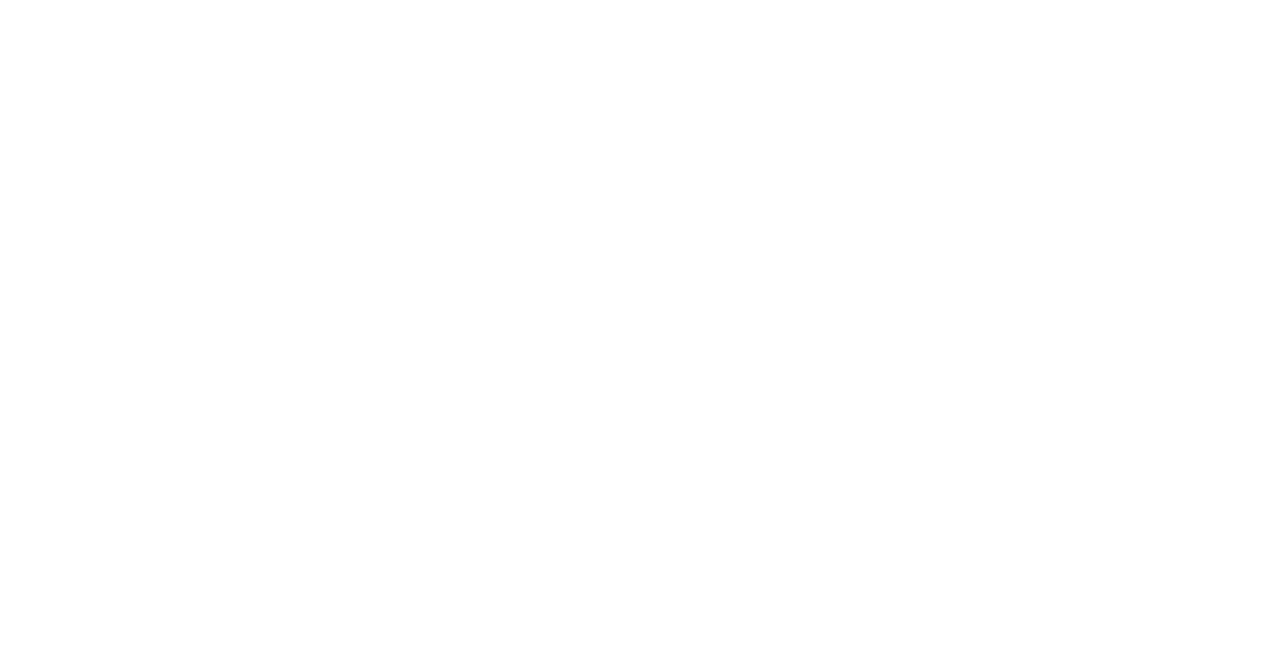
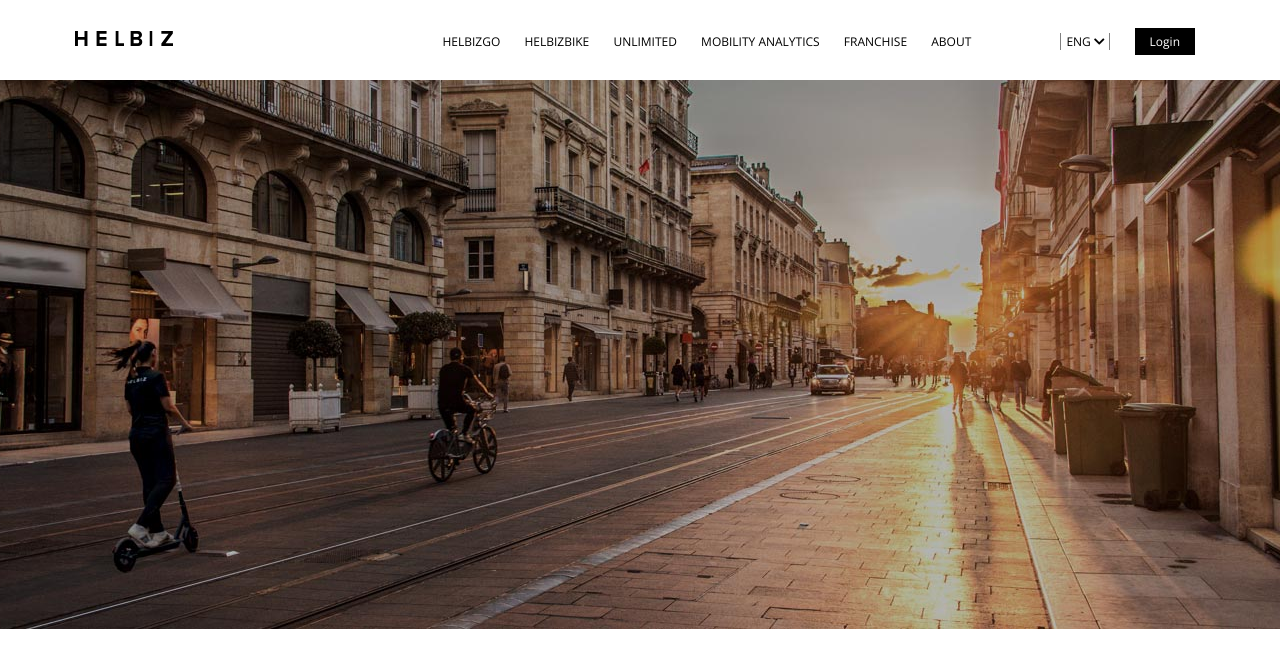
Before and after one commit to gl-guccione/html-css-helbiz, a plain HTML site: page index.html in a window 1280 px wide. Drawn offline with nearby package versions, Linux system fonts and the light colour scheme.

Commit message:
done #header-top

```diff
--- a/css/style.css
+++ b/css/style.css
@@ -1,9 +1,77 @@
 /* general */
-
+li {
+  list-style: none;
+}
 
 /* typo */
-
+body {
+  font-family: 'Open Sans', sans-serif;
+}
+a {
+  text-decoration: none;
+}
 
 /*
 HEADER
  */
+#header-top {
+  position: fixed;
+  top: 0;
+  left: 0;
+  height: 80px;
+  width: 100%;
+  background-color: #fff;
+}
+#header-top .logo {
+  padding-left: 20px;
+  height: 15px;
+}
+#header-top > .container:first-child {
+  line-height: 80px;
+}
+#header-top ul {
+  text-align: right;
+}
+#header-top ul > li {
+  display: inline-block;
+  padding: 0 10px;
+}
+#header-top ul > li > a {
+  color: #000;
+  text-transform: uppercase;
+  font-size: 12px;
+}
+#header-top .right-menu {
+  padding-right: 20px;
+}
+#header-top .right-menu li:first-child > a:first-child {
+  font-weight: 300;
+  border-left: 1px solid gray;
+  border-right: 1px solid gray;
+  padding: 0 5px;
+}
+
+#header-top .btn {
+  color: #fff;
+  background-color: #000;
+  text-transform: capitalize;
+  padding: 5px 15px;
+}
+#header-top .hamburger-menu {
+  padding-right: 15px;
+}
+
+
+
+#hero {
+  margin-top: 75px;
+  height: 554px;
+  background-image: url(../img/hero-bg.jpg);
+  background-position: center;
+}
+
+@media screen and (max-width: 767px) {
+  #hero  {
+    height: 400px;
+  }
+}
--- a/index.html
+++ b/index.html
@@ -5,11 +5,55 @@
     <meta name="viewport" content="width=device-width, initial-scale=1.0">
     <title>Transportation of Tomorrow - Helbiz</title>
     <link href="https://fonts.googleapis.com/css2?family=Open+Sans:ital,wght@0,300;0,400;0,600;0,700;0,800;1,300;1,400;1,600;1,700;1,800&display=swap" rel="stylesheet">
+    <link rel="stylesheet" href="https://cdnjs.cloudflare.com/ajax/libs/font-awesome/5.13.1/css/all.min.css">
     <link rel="stylesheet" href="css/12-bool.css">
     <link rel="stylesheet" href="css/style.css">
   </head>
   <body>
     <header>
+      <!-- header-top -->
+      <div id="header-top">
+        <div class="container">
+          <!-- logo -->
+          <div class="col-2">
+            <img class="logo" src="img/logo.svg" alt="Logo Helbiz">
+          </div>
+          <!-- /logo -->
+          <!-- menu -->
+          <div class="col-10">
+            <nav>
+              <div class="container">
+                <!-- menu desktop -->
+                <ul class="main-menu col-lg-9 none-md none-xs">
+                  <li><a href="#">HelbizGo</a></li>
+                  <li><a href="#">HelbizBike</a></li>
+                  <li><a href="#">Unlimited</a></li>
+                  <li><a href="#">Mobility Analytics</a></li>
+                  <li><a href="#">Franchise</a></li>
+                  <li><a href="#">About</a></li>
+                </ul>
+                <ul class="right-menu col-lg-3 none-md none-xs">
+                  <li><a href="#"> Eng <i class="fas fa-chevron-down"></i> </a></li>
+                  <li><a class="btn" href="#">Login</a></li>
+                </ul>
+                <!-- /menu desktop -->
+                <!-- menu tablet + smartphone -->
+                <ul class="hamburger-menu none-lg">
+                  <i class="fas fa-bars"></i>
+                </ul>
+                <!-- /menu tablet + smartphone -->
+              </div>
+            </nav>
+          </div>
+          <!-- /menu -->
+        </div>
+      </div>
+      <!-- /header-top -->
+      <!-- hero -->
+      <div id="hero">
+
+      </div>
+      <!-- /hero -->
 
     </header>
 
```
